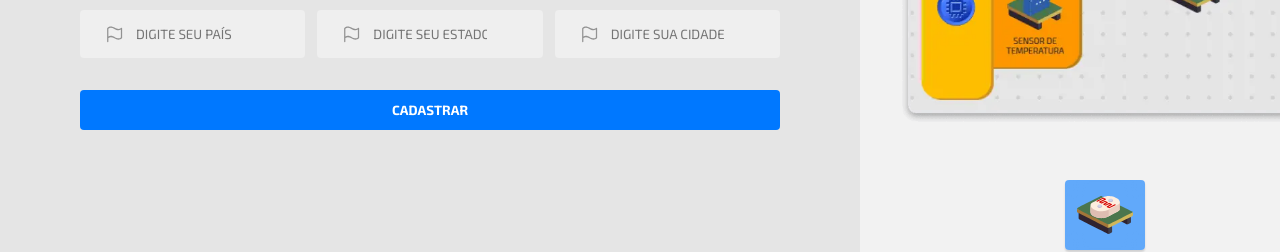
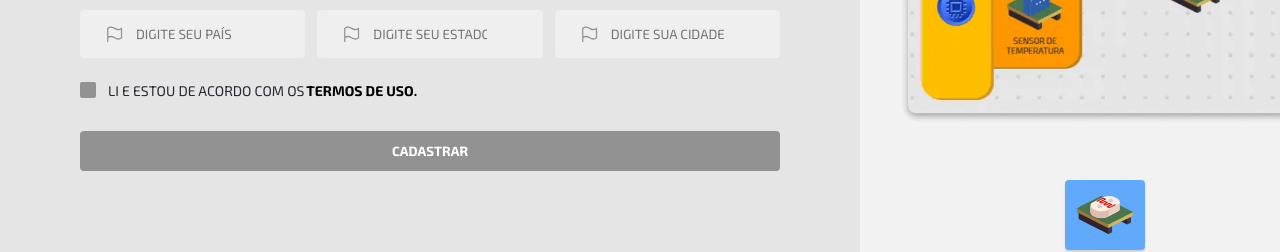
Before and after one commit to hitaloalvess/code-test, a React (Vite) app: page /signup in a window 1280 px wide. Shown: the part 502-754 px from the top of the page. Built offline with nearby package versions, Linux system fonts and the light colour scheme; no server answers.

Commit message:
feat: add terms of use button in signup form

```diff
--- /dev/null
+++ b/src/components/Modal/TermsOfUseModal/index.jsx
@@ -0,0 +1,9 @@
+const TermsOfUseModal = () => {
+  return (
+    <div>
+      TERMOS DE USO
+    </div>
+  );
+};
+
+export default TermsOfUseModal;
--- a/src/components/Modal/index.jsx
+++ b/src/components/Modal/index.jsx
@@ -15,6 +15,7 @@ import ConfigPickColorModal from './ConfigPickColorModal';
 import UpdatePasswordModal from './UpdatePasswordModal';
 import SearchFormModal from './SearchFormModal';
 import FaqModal from './FaqModal';
+import TermsOfUseModal from './TermsOfUseModal';
 
 import {
   container,
@@ -46,7 +47,8 @@ const ModalContainer = ({ modalIsOpen, closeModal, contentData }) => {
     'config-pickColor': ConfigPickColorModal,
     'update-password': UpdatePasswordModal,
     'search-form': SearchFormModal,
-    'faq': FaqModal
+    'faq': FaqModal,
+    'terms-of-use': TermsOfUseModal
   }
 
   const CurrentContent = useMemo(() => {
--- /dev/null
+++ b/src/components/SignUp/ButtonAcceptsTerms/index.jsx
@@ -0,0 +1,58 @@
+import { forwardRef } from "react";
+import P from 'prop-types';
+import { Check } from '@phosphor-icons/react'
+
+import { useModal } from '@/hooks/useModal';
+
+import * as AT from './styles.module.css';
+
+const ButtonAcceptsTerms = forwardRef(function ButtonAcceptsTerms(
+  { checkboxChange = null }, ref
+) {
+
+  const { enableModal, disableModal } = useModal();
+
+  const handleTermsOfUse = (event) => {
+    event.preventDefault();
+    enableModal({
+      typeContent: 'terms-of-use',
+      handleConfirm: () => {
+        disableModal();
+      }
+    })
+  }
+
+  return (
+    <div className={AT.container}>
+      <input
+        ref={ref}
+        id="check-termsOfUse"
+        type="checkbox"
+        className={AT.btnCheck}
+        onChange={checkboxChange}
+      />
+      <label
+        htmlFor="check-termsOfUse"
+        className={AT.labelBtnCheck}
+      >
+        <Check />
+      </label>
+
+      <div className={AT.texts}>
+        <p>Li e estou de acordo com os </p>
+        <button
+          type='button'
+          className={AT.actionEnabledModal}
+          onClick={handleTermsOfUse}
+        >
+          Termos de Uso.
+        </button>
+      </div>
+    </div>
+  );
+});
+
+ButtonAcceptsTerms.propTypes = {
+  checkboxChange: P.func
+}
+export default ButtonAcceptsTerms;
--- /dev/null
+++ b/src/components/SignUp/ButtonAcceptsTerms/styles.module.css
@@ -0,0 +1,56 @@
+.container {
+  display: flex;
+  gap: 12px;
+  margin-top: 12px;
+}
+
+.texts {
+  display: flex;
+  align-items: baseline;
+  font-size: 14px;
+  gap: 2px;
+}
+
+.actionEnabledModal {
+  font-size: 14px;
+  border: none;
+  font-weight: bold;
+  cursor: pointer;
+  background-color: transparent;
+  transition: color 0.3s ease-in-out;
+}
+
+.actionEnabledModal:hover {
+  color: var(--blue);
+}
+
+.btnCheck {
+  display: none;
+}
+
+.labelBtnCheck {
+  width: 16px;
+  height: 16px;
+  display: flex;
+  justify-content: center;
+  align-items: center;
+  cursor: pointer;
+  border-radius: 2px;
+  background-color: var(--gray-100);
+  transition: background-color 0.3s ease-in-out;
+}
+
+.btnCheck:checked+label {
+  background-color: var(--blue);
+}
+
+.labelBtnCheck svg {
+  font-size: 14px;
+  color: var(--white);
+  opacity: 0;
+  transition: opacity 0.3s ease-in-out;
+}
+
+.btnCheck:checked+label svg {
+  opacity: 1;
+}
--- a/src/pages/SignUp/index.jsx
+++ b/src/pages/SignUp/index.jsx
@@ -1,4 +1,5 @@
 
+import { useState } from 'react';
 import { Link, useNavigate } from 'react-router-dom';
 import {
   ArrowLeft,
@@ -14,47 +15,48 @@ import { useForm } from 'react-hook-form';
 import { zodResolver } from '@hookform/resolvers/zod';
 import { toast } from 'react-toastify';
 
+import { isValidCPF, isValidPhoneNumber, removeSpaces, removeSpecialCharacters } from '@/utils/form-validation-functions';
 import { api } from '@/services/api';
 import LogoMicrodigo from '@/assets/images/logo-microdigo.svg';
 import Banner from '@/components/Banner';
+import ButtonAcceptsTerms from '@/components/SignUp/ButtonAcceptsTerms';
 import { Form } from '@/components/Form';
 import { Input } from '@/components/Input';
 import { InputPassword } from '@/components/Input/InputPasswordType';
-import { isValidCPF, isValidPhoneNumber, removeSpaces, removeSpecialCharacters } from '@/utils/form-validation-functions';
 
 import * as S from './styles.module.css';
 
 const signUpSchema = z.object({
   name: z.string().nonempty('Nome é obrigatório'),
   email: z.string().email('Por favor, informe um email válido.'),
-  password: z.string().min(8, { message: 'Senha deve ter no mínimo 8 caracteres' }),
+  password: z.string().min(8, { message: 'Senha deve ter no mínimo 8 caracteres' })
+    .refine(({ password }) => {
+      const regex = /^(?=.*[a-z])(?=.*[A-Z])(?=.*\d)(?=.*[@#$%^&+=!_])[A-Za-z\d@#$%^&+=!_]+$/
+      return regex.test(password)
+    }, {
+      message: 'Senha deve conter caracteres especiais, números, letras maiúsculas e minúsculas',
+      path: ['password']
+    }),
   confirm_password: z.string().min(8, { message: 'Senhas não conferem' }),
-  cpf: z.string().nonempty('Cpf é obrigatório'),
-  phone: z.string().nonempty('Telefone é obrigatório'),
+  cpf: z.string().nonempty('Cpf é obrigatório')
+    .refine(({ cpf }) => isValidCPF(cpf), {
+      message: 'CPF inválido',
+      path: ['cpf']
+    }),
+  phone: z.string().nonempty('Telefone é obrigatório')
+    .refine(({ phone }) => isValidPhoneNumber(phone), {
+      message: 'Telefone inválido',
+      path: ['phone']
+    }),
   genre: z.string().nonempty('Campo gênero é obrigatório'),
   nasc: z.string().nonempty('Data é obrigatório').pipe(z.coerce.date()),
   country: z.string().nonempty('País é obrigatório'),
   state: z.string().nonempty('Estado é obrigatório'),
   city: z.string().nonempty('Cidade é obrigatório'),
 })
-  .refine(({ password }) => {
-    const regex = /^(?=.*[a-z])(?=.*[A-Z])(?=.*\d)(?=.*[@#$%^&+=!_])[A-Za-z\d@#$%^&+=!_]+$/
-    return regex.test(password)
-  }, {
-    message: 'Senha deve conter caracteres especiais, números, letras maiúsculas e minúsculas',
-    path: ['password']
-  })
   .refine(({ password, confirm_password }) => password === confirm_password, {
     message: 'Senhas não conferem',
     path: ['confirm_password']
-  })
-  .refine(({ cpf }) => isValidCPF(cpf), {
-    message: 'CPF inválido',
-    path: ['cpf']
-  })
-  .refine(({ phone }) => isValidPhoneNumber(phone), {
-    message: 'Telefone inválido',
-    path: ['phone']
   });
 
 const SignUp = () => {
@@ -64,6 +66,7 @@ const SignUp = () => {
     resolver: zodResolver(signUpSchema),
     shouldFocusError: false
   });
+  const [activeBtnSubmitForm, setActiveBtnSubmitForm] = useState(true);
 
   const handleChangeValue = (nameField, value) => setValue(nameField, value, { shouldValidate: true })
 
@@ -91,6 +94,10 @@ const SignUp = () => {
     } catch (error) {
       toast.error(error.response.data.message);
     }
+  }
+
+  const handleActiveBtnSubmit = () => {
+    setActiveBtnSubmitForm(prev => !prev);
   }
 
   return (
@@ -269,10 +276,16 @@ const SignUp = () => {
 
               </Form.Row>
 
+              <Form.Row>
+                <ButtonAcceptsTerms
+                  checkboxChange={handleActiveBtnSubmit}
+                />
+              </Form.Row>
+
             </Form.Content>
 
 
-            <Form.ButtonSubmit text="Cadastrar" />
+            <Form.ButtonSubmit text="Cadastrar" disabled={activeBtnSubmitForm} />
 
 
           </Form.Root>
```
